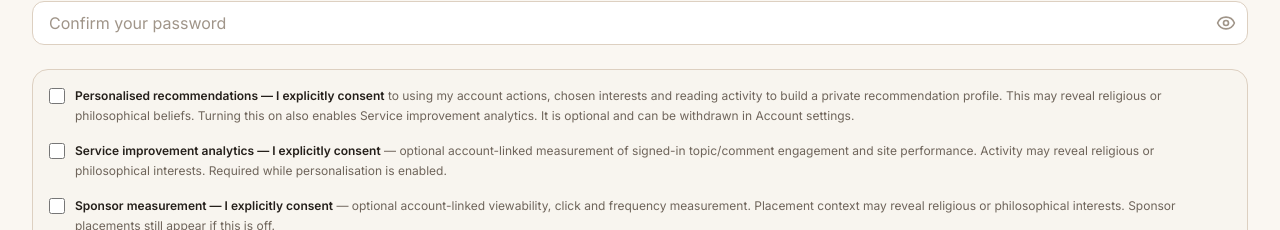
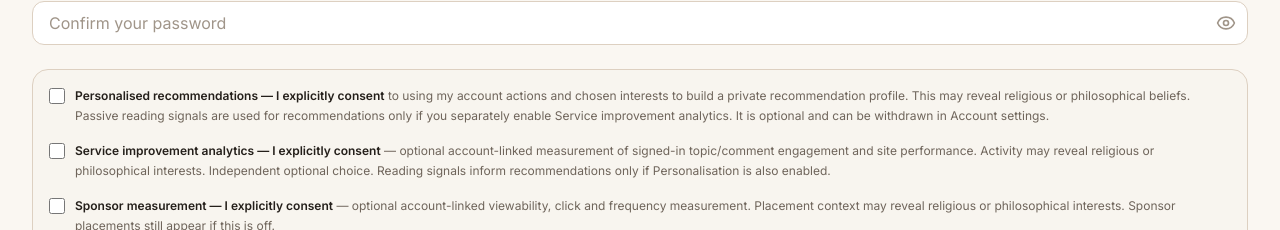
Before and after one commit to joshuaargent/TS_CathoScroll, a Next.js app: page /signup in a window 1280 px wide. Shown: the part 715-945 px from the top of the page. Built offline with nearby package versions, Linux system fonts and the light colour scheme; no server answers.

Commit message:
Separate signup Personalisation and Service improvement consent choices

```diff
--- a/src/components/auth/SignupFormView.tsx
+++ b/src/components/auth/SignupFormView.tsx
@@ -130,14 +130,13 @@ export function SignupFormView({
                   checked={personalizationConsent}
                   onChange={(event) => {
                     setPersonalizationConsent(event.target.checked);
-                    if (event.target.checked) setServiceImprovementConsent(true);
                   }}
                   disabled={loading || !online}
                   className="accent-accent mt-0.5 h-4 w-4 shrink-0"
                 />
                 <span className="text-text-secondary text-xs leading-relaxed">
                   <span className="text-text-primary font-semibold">Personalised recommendations — I explicitly consent</span>
-                  {' '}to using my account actions, chosen interests and reading activity to build a private recommendation profile. This may reveal religious or philosophical beliefs. Turning this on also enables Service improvement analytics. It is optional and can be withdrawn in Account settings.
+                  {' '}to using my account actions and chosen interests to build a private recommendation profile. This may reveal religious or philosophical beliefs. Passive reading signals are used for recommendations only if you separately enable Service improvement analytics. It is optional and can be withdrawn in Account settings.
                 </span>
               </label>
 
@@ -147,14 +146,14 @@ export function SignupFormView({
                   name="serviceImprovementConsent"
                   type="checkbox"
                   value="true"
-                  checked={personalizationConsent || serviceImprovementConsent}
+                  checked={serviceImprovementConsent}
                   onChange={(event) => setServiceImprovementConsent(event.target.checked)}
-                  disabled={loading || !online || personalizationConsent}
+                  disabled={loading || !online}
                   className="accent-accent mt-0.5 h-4 w-4 shrink-0"
                 />
                 <span className="text-text-secondary text-xs leading-relaxed">
                   <span className="text-text-primary font-semibold">Service improvement analytics — I explicitly consent</span>
-                  {' '}— optional account-linked measurement of signed-in topic/comment engagement and site performance. Activity may reveal religious or philosophical interests. Required while personalisation is enabled.
+                  {' '}— optional account-linked measurement of signed-in topic/comment engagement and site performance. Activity may reveal religious or philosophical interests. Independent optional choice. Reading signals inform recommendations only if Personalisation is also enabled.
                 </span>
               </label>
 
```
